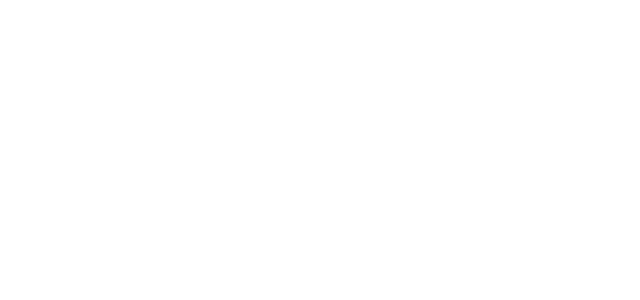
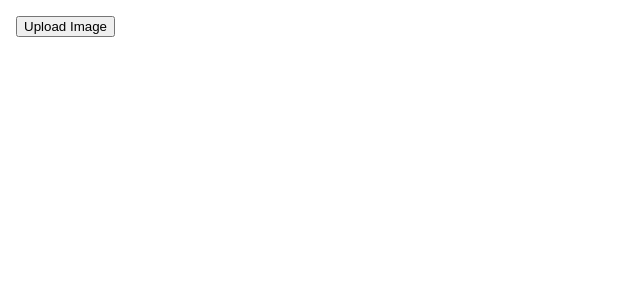
Before and after one commit to smh0505/diamond-painting-generator, a Vue app: page / in a window 1280 px wide. Shown: the top 300 px of the page, without its empty margins (0-640 px from the left). Built offline with nearby package versions, Linux system fonts and the light colour scheme.

Commit message:
Added image input and display

```diff
--- a/src/App.vue
+++ b/src/App.vue
@@ -1,3 +1,42 @@
 <template>
+  <ImageInput @return="handleReturn"></ImageInput>
+  <canvas ref="canvas"></canvas>
+  <canvas ref="imageData" hidden></canvas>
+  <img ref="image" @load="loadImage" hidden>
+</template>
 
-</template>
+<script setup lang="ts">
+import ImageInput from "./components/ImageInput.vue";
+import { onMounted, ref } from "vue";
+
+const image = ref<HTMLImageElement>();
+const imageData = ref<HTMLCanvasElement>();
+const canvas = ref<HTMLCanvasElement>();
+
+function loadImage() {
+  if (!image.value || !imageData.value) return;
+
+  imageData.value.width = image.value.width;
+  imageData.value.height = image.value.height;
+  imageData.value.getContext("2d")?.drawImage(image.value, 0, 0);
+
+  handleResize();
+}
+
+function handleReturn(url: string) {
+  if (!image.value) return;
+  image.value.src = url;
+}
+
+function handleResize() {
+  if (!imageData.value || !canvas.value) return;
+  const scale = Math.min(window.innerWidth / imageData.value.width, window.innerHeight / imageData.value.height);
+  canvas.value.width = imageData.value.width * scale * 0.8;
+  canvas.value.height = imageData.value.height * scale * 0.8;
+  canvas.value.getContext("2d")?.drawImage(imageData.value, 0, 0, canvas.value.width, canvas.value.height);
+}
+
+onMounted(() => {
+  window.onresize = handleResize;
+});
+</script>
--- /dev/null
+++ b/src/components/ImageInput.vue
@@ -0,0 +1,34 @@
+<template>
+  <section>
+    <button @click="imageInput?.click()">Upload Image</button>
+    <input type="file" accept="image/*" @change="updateFile" ref="imageInput" hidden>
+  </section>
+</template>
+
+<script setup lang="ts">
+import { ref } from "vue";
+
+const imageUrl = ref("");
+const imageInput = ref<HTMLInputElement>();
+const emit = defineEmits<{
+  return: [url: string];
+}>();
+
+function updateFile(e: Event) {
+  const target = e.target as HTMLInputElement;
+  if (!target || !target.files) return;
+
+  URL.revokeObjectURL(imageUrl.value);
+  imageUrl.value = URL.createObjectURL(target.files[0]);
+  emit("return", imageUrl.value);
+}
+</script>
+
+<style scoped>
+section {
+  position: absolute;
+  margin: 1rem;
+  top: 0px;
+  left: 0px;
+}
+</style>
--- a/src/style.css
+++ b/src/style.css
@@ -0,0 +1,14 @@
+html,
+body {
+  margin: 0px;
+  padding: 0px;
+}
+
+#app {
+  display: flex;
+  justify-content: center;
+  align-items: center;
+
+  width: 100vw;
+  height: 100vh;
+}
```
